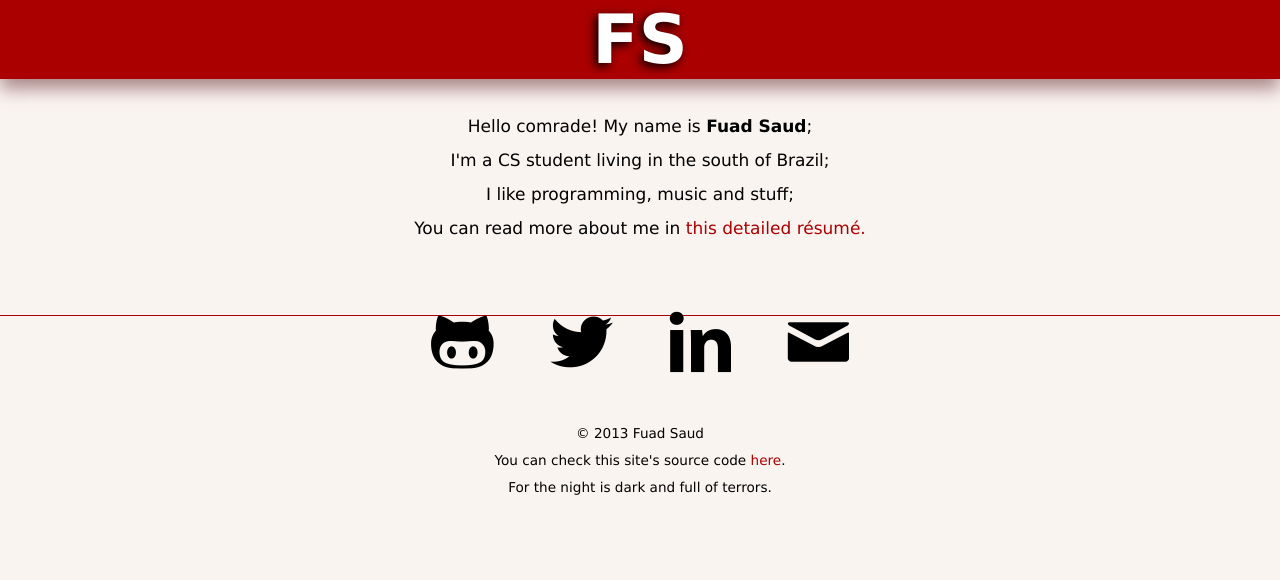
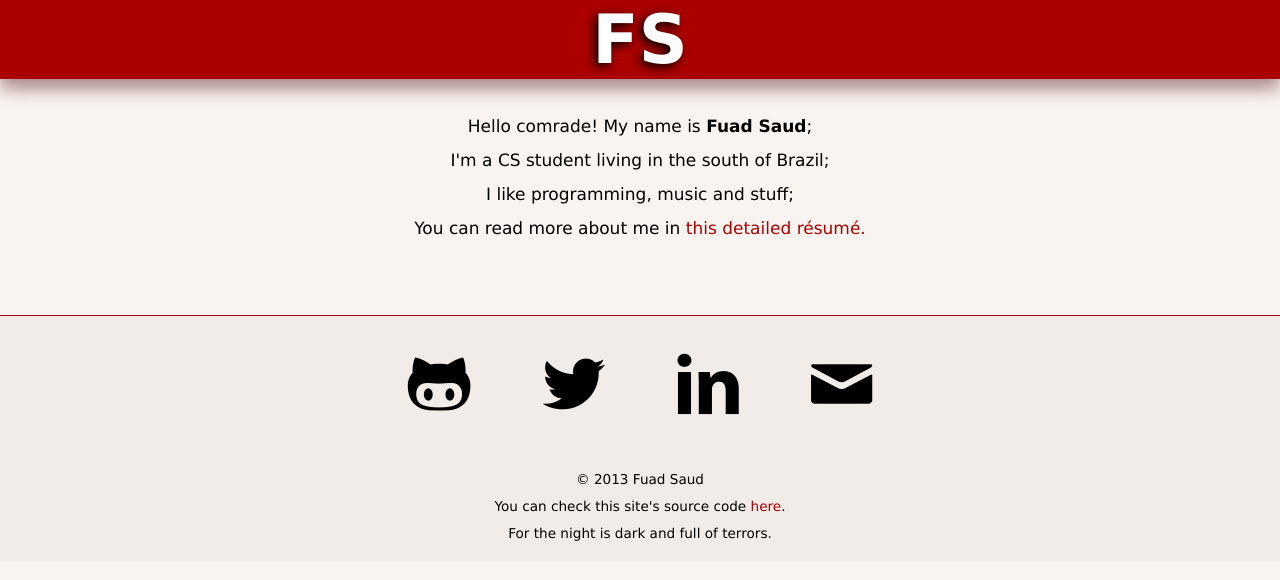
Before and after one commit to fuadsaud/fuadsaud.github.io, a Jekyll site: the page built from index.html, in a window 1280 px wide. Shown: the top 580 px of the page. Built offline with Jekyll 4.4.1, drawn with Linux system fonts in a browser that asks for light colours; Markdown is read by kramdown in place of the engine named in the settings.

Commit message:
Merge screen and resume css

```diff
--- a/css/screen.css
+++ b/css/screen.css
@@ -15,6 +15,10 @@ a:hover, a:active {
     -webkit-transition-duration: 0.5s;
        -moz-transition-duration: 0.5s;
          -o-transition-duration: 0.5s;
+}
+
+p {
+    line-height: 1.5em;
 }
 
 hr {
@@ -77,10 +81,8 @@ h2 a:hover, h3 a:hover, .social-links a:hover {
     max-width: 45em;
 }
 
-
-.stream h1 {
-    color: #a00;
-    text-align: center;
+.stream {
+    margin: 20px 0;
 }
 
 .stream p {
@@ -91,35 +93,44 @@ h2 a:hover, h3 a:hover, .social-links a:hover {
     font-size: 0.8em;
     border-top: 1px solid #a00;
     margin-top: 70px;
-    line-height: 2em;
     text-align: center;
+    background-color: #f2ece9;
+    padding: 0 1.5em;
 }
 
 .container > footer p {
     margin: 0;
     padding: 1em 0;
+    line-height: 2em;
 }
 
 .social-links {
-    font-size: 10em;
     margin: 0 auto;
     padding-left: 0;
-    padding-bottom: 50px;
     text-align: center;
 }
 
-@media(max-width: 700px) {
-    .social-links {
-        font-size: 4.9em;
-    }
-}
-
 .social-links li {
+    margin: 0 2em;
+    display: inline-block;
     -webkit-font-smoothing: antialiased;
-    display: inline-block;
     -webkit-box-sizing: border-box;
        -moz-box-sizing: border-box;
             box-sizing: border-box;
+}
+
+.social-links li .icon {
+    font-size: 10em;
+}
+
+@media(max-width: 700px) {
+    .social-links li {
+        margin: 0 1em;
+    }
+
+    .social-links li .icon {
+        font-size: 5em;
+    }
 }
 
 .social-links .twitter  a:hover { color: #2eb8e7; }
@@ -149,10 +160,6 @@ article header .tldr:before {
 article .highlight {
     background-color: #fff;
     padding: 10px 20px;
-}
-
-article p {
-    line-height: 1.5em;
 }
 
 article blockquote {
@@ -189,3 +196,11 @@ article blockquote {
 .entypo-social {
     font-family: "Entypo Social";
 }
+
+ul.languages {
+    padding: 0;
+}
+
+ul.languages li {
+    display: inline;
+}
```
